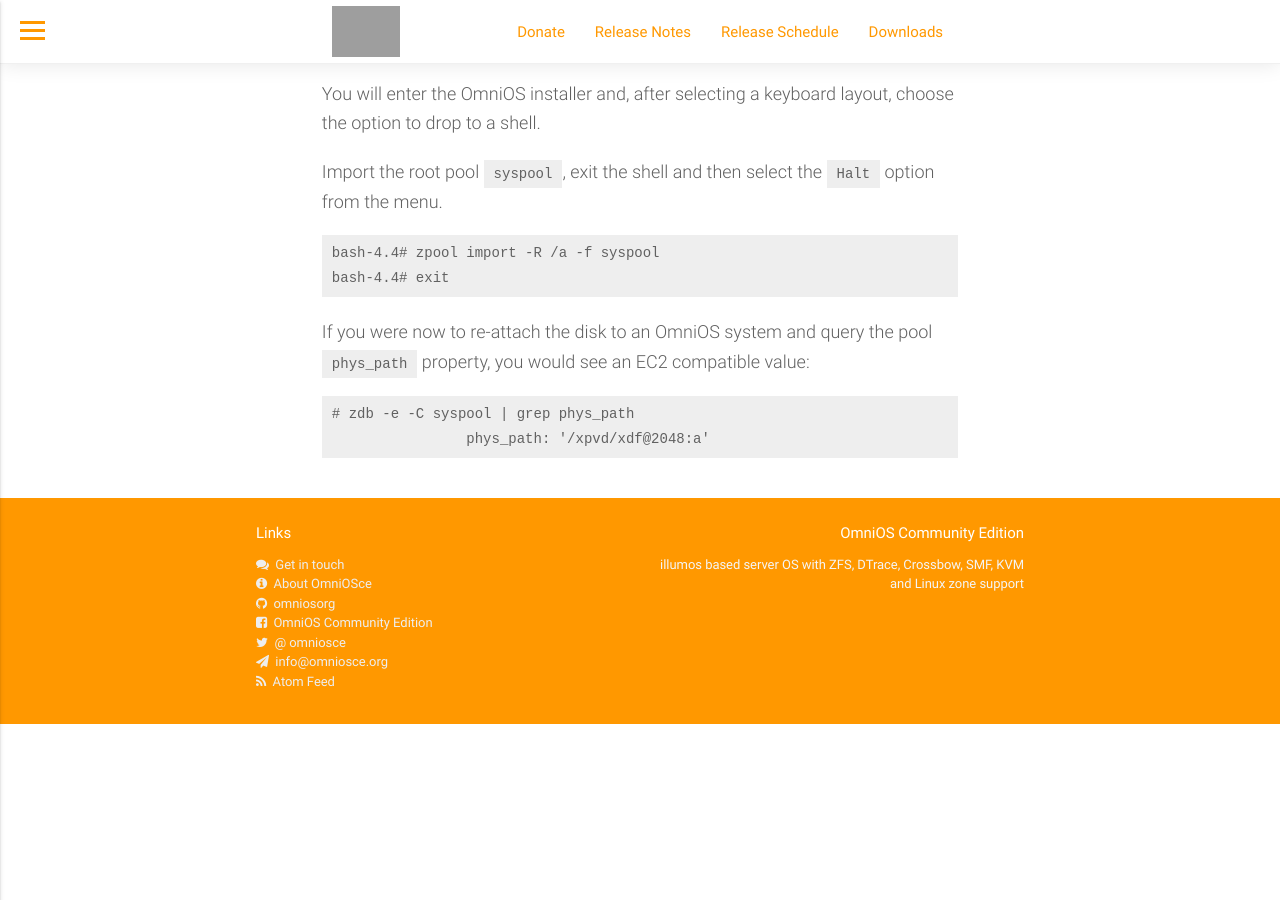
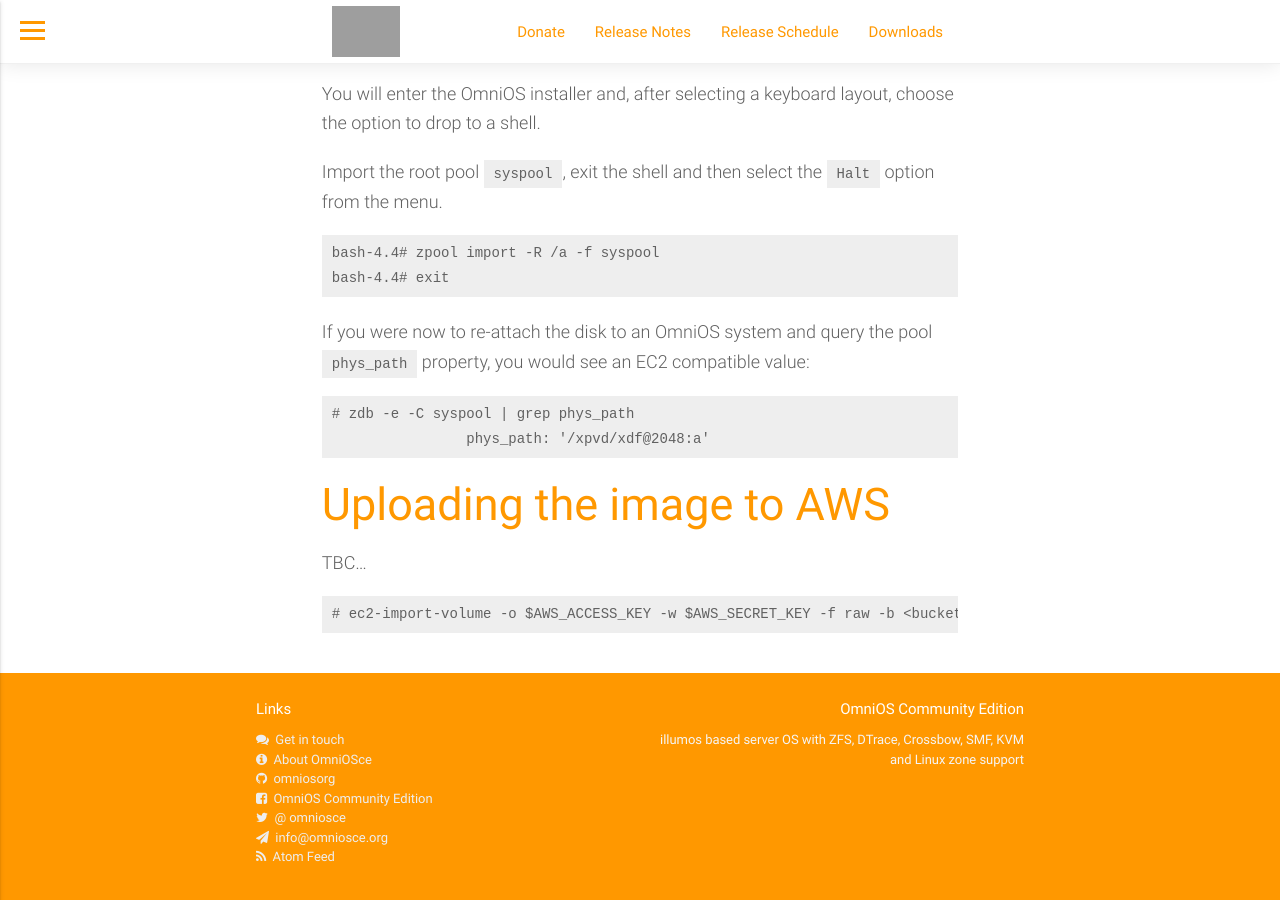
Before and after one commit to omniosorg/omniosorg.github.io, a Jekyll site: the page built from _docs/dev/ec2.md, in a window 1280 px wide and 900 px high, scrolled down 2513 px. Built offline with Jekyll 4.4.1, drawn with Linux system fonts in a browser that asks for light colours; before the commit the page ends 3237 px from its top, so only the background shows below that; grey boxes are pictures that could not be loaded.

Commit message:
draft upload notes

````diff
--- a/_docs/dev/ec2.md
+++ b/_docs/dev/ec2.md
@@ -131,3 +131,11 @@
 # zdb -e -C syspool | grep phys_path
                 phys_path: '/xpvd/xdf@2048:a'
 ```
+
+# Uploading the image to AWS
+
+TBC...
+
+```
+# ec2-import-volume -o $AWS_ACCESS_KEY -w $AWS_SECRET_KEY -f raw -b <bucket> -z eu-west-2a /dev/zvol/rdsk/data/omniosce/hdd-ec2
+```
````
